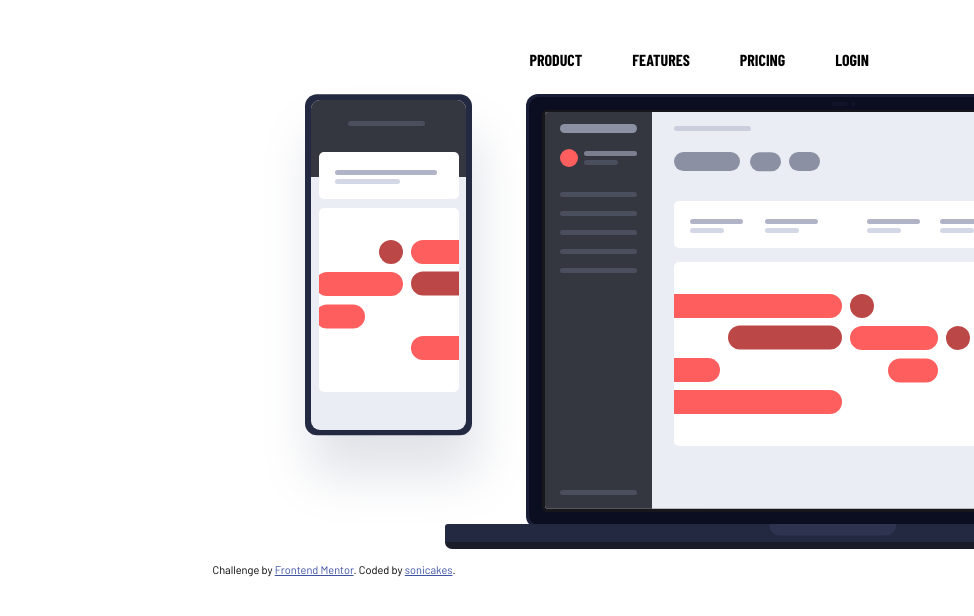
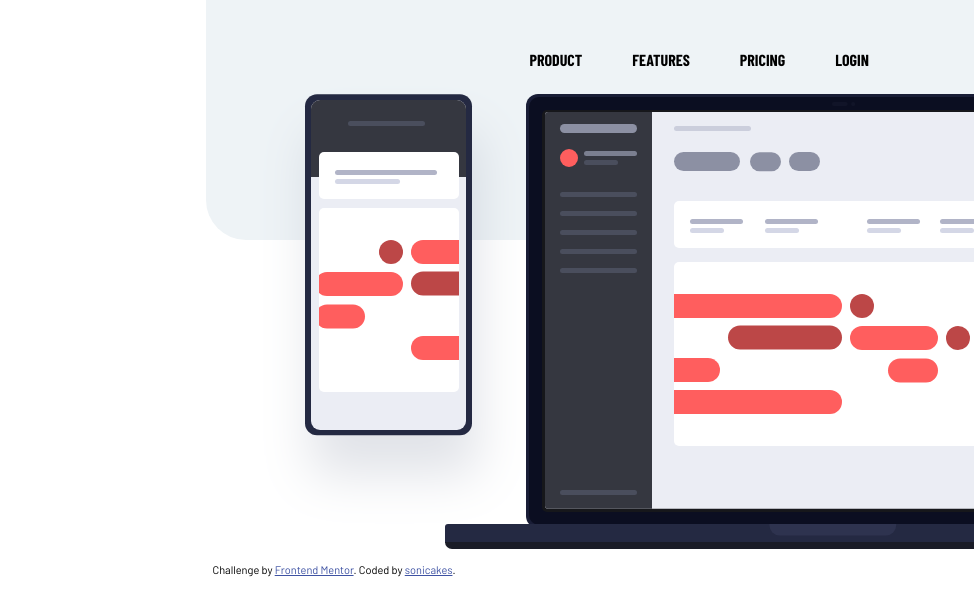
Before and after one commit to sonicakes/tracking-page, a plain HTML site: page index.html in a window 1280 px wide. Shown: the top 616 px of the page, 306-1280 px from the left. Drawn offline with nearby package versions, Linux system fonts and the light colour scheme.

Commit message:
add css bg shape

```diff
--- a/index.html
+++ b/index.html
@@ -37,6 +37,7 @@
   </head>
   <body>
     <div class="container">
+      <div class="shape"></div>
     <header>
       <div class="menu">
         <div class="menu__item logo">
--- a/styles.scss
+++ b/styles.scss
@@ -12,6 +12,7 @@ body {
     margin-right: 50px;
     font-weight: 700;
     font-family: "Barlow Condensed", sans-serif;
+    z-index: 2;
 
     &.logo {
       margin-right: auto;
@@ -48,5 +49,16 @@ main {
   .img {
     position: relative;
     left: 255px;
+    z-index: 2;
   }
 }
+.shape {
+    min-width: 900px;
+    height: 30vh;
+    background: #eef3f6;
+    border-radius: 0 0 0 40px;
+    position: absolute;
+    top: 0;
+    left: 40%;
+    z-index: 1;
+  }
```
Also changed, not shown: styles.css, 1 other file.
